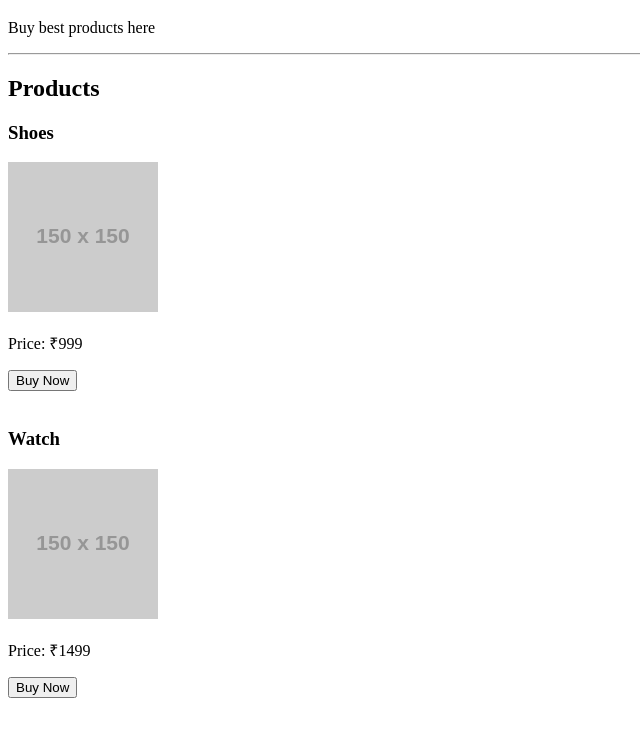
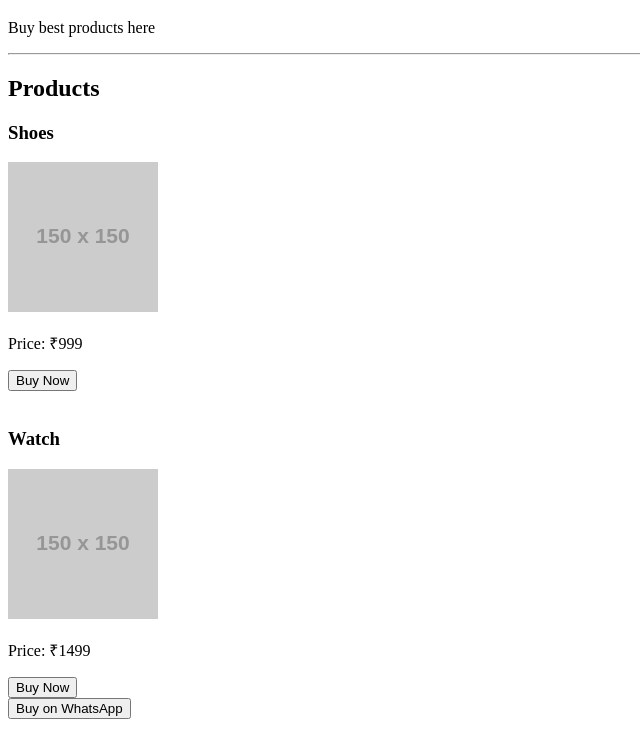
Before and after one commit to mrrahil141320-crypto/Nova-mart, a plain HTML site: page index.html in a window 1280 px wide. Shown: the part 62-800 px from the top of the page, without its empty margins (0-640 px from the left). Drawn offline with Linux system fonts and the light colour scheme; placeholder pictures from the web are drawn by us.

Commit message:
Update index.html

```diff
--- a/index.html
+++ b/index.html
@@ -30,3 +30,6 @@
 
 </body>
 </html>
+<a href="https://wa.me/916005303993?text=I want to buy Shoes" target="_blank">
+  <button>Buy on WhatsApp</button>
+</a>
```
